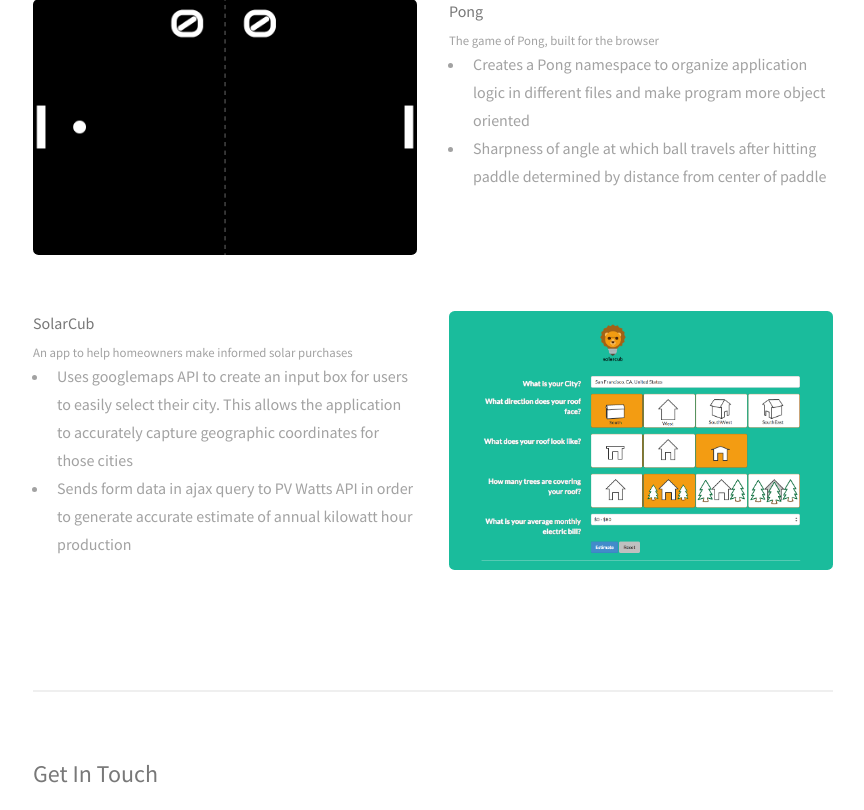
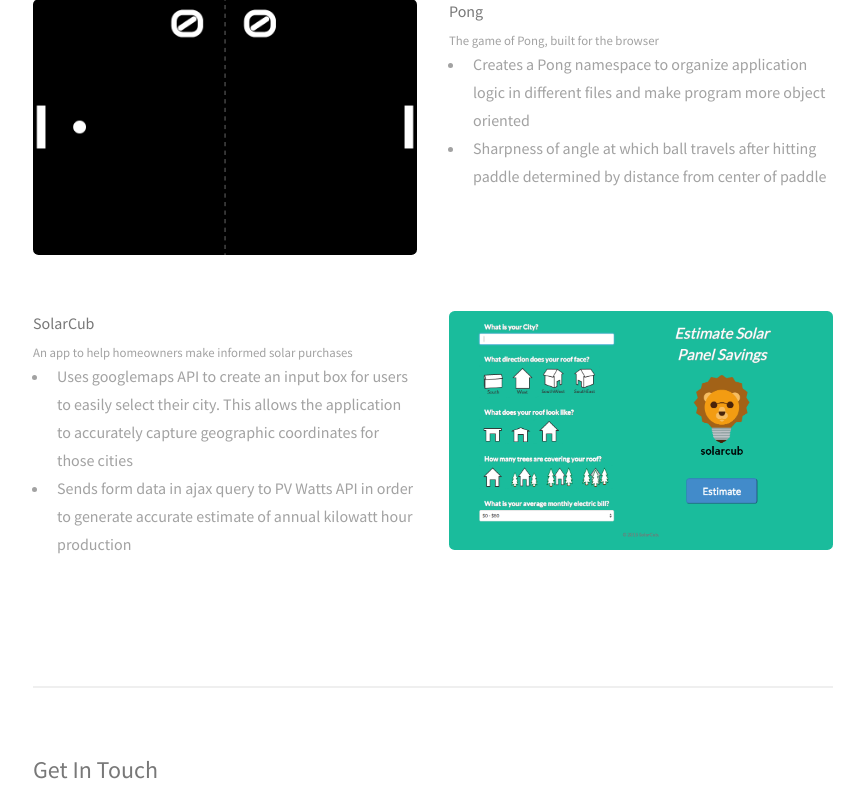
Before and after one commit to codymcnamara/Portfolio, a PHP site: page /index.php in a window 1280 px wide. Shown: the part 1406-2216 px from the top of the page, without its empty margins (399-1263 px from the left). Run offline with PHP 8.4, Linux system fonts and the light colour scheme; style sheets or scripts are compiled from the project's sources.

Commit message:
updated solarcub pic

```diff
--- a/index.html
+++ b/index.html
@@ -29,7 +29,8 @@
 
 		  ga('create', 'UA-62809155-2', 'auto');
 		  ga('send', 'pageview');
-	</script>
+
+		</script>
 	</head>
 	<body id="top">
 
@@ -128,372 +129,16 @@
 							</article>
 
 							<article class="6u$ 12u$(xsmall) work-item">
-								<a href="http://codymcnamara.github.io/solarcub/"><img src="images/solarcub2.png" alt="" class="image fit"/></a>
+								<a href="http://codymcnamara.github.io/solarcub/"><img src="images/solarcub_new_design.png" alt="" class="image fit"/></a>
 							</article>
 						</div>
-
-						<!-- <ul class="actions">
-							<li><a href="#" class="button">Full Portfolio</a></li>
-						</ul> -->
 					</section>
 
 				<!-- Three -->
 					<section id="three">
 						<h2>Get In Touch</h2>
 						<div id="contact-me"> <strong>Contact me if you’re interested in seeing what I can add to your team! </strong> <a href="mailto:codyjamesmcnamara@gmail.com" id="email-me">codyjamesmcnamara@gmail.com</a></div>
-						<!-- <div class="row">
-							<div class="8u 12u$(small)">
-								<form method="post" action="#">
-									<div class="row uniform 50%">
-										<div class="6u 12u$(xsmall)"><input type="text" name="name" id="name" placeholder="Name" /></div>
-										<div class="6u$ 12u$(xsmall)"><input type="email" name="email" id="email" placeholder="Email" /></div>
-										<div class="12u$"><textarea name="message" id="message" placeholder="Message" rows="4"></textarea></div>
-									</div>
-								</form>
-								<ul class="actions">
-									<li><input type="submit" value="Send Message" /></li>
-								</ul>
-							</div>
-							<div class="4u$ 12u$(small)">
-								<ul class="labeled-icons">
-									<li>
-										<h3 class="icon fa-home"><span class="label">Address</span></h3>
-										1234 Somewhere Rd.<br />
-										Nashville, TN 00000<br />
-										United States
-									</li>
-									<li>
-										<h3 class="icon fa-mobile"><span class="label">Phone</span></h3>
-										000-000-0000
-									</li>
-									<li>
-										<h3 class="icon fa-envelope-o"><span class="label">Email</span></h3>
-										<a href="#">hello@untitled.tld</a>
-									</li>
-								</ul>
-							</div>
-						</div> -->
 					</section>
-
-				<!-- Four -->
-				<!--
-					<section id="four">
-						<h2>Elements</h2>
-
-						<section>
-							<h4>Text</h4>
-							<p>This is <b>bold</b> and this is <strong>strong</strong>. This is <i>italic</i> and this is <em>emphasized</em>.
-							This is <sup>superscript</sup> text and this is <sub>subscript</sub> text.
-							This is <u>underlined</u> and this is code: <code>for (;;) { ... }</code>. Finally, <a href="#">this is a link</a>.</p>
-							<hr />
-							<header>
-								<h4>Heading with a Subtitle</h4>
-								<p>Lorem ipsum dolor sit amet nullam id egestas urna aliquam</p>
-							</header>
-							<p>Nunc lacinia ante nunc ac lobortis. Interdum adipiscing gravida odio porttitor sem non mi integer non faucibus ornare mi ut ante amet placerat aliquet. Volutpat eu sed ante lacinia sapien lorem accumsan varius montes viverra nibh in adipiscing blandit tempus accumsan.</p>
-							<header>
-								<h5>Heading with a Subtitle</h5>
-								<p>Lorem ipsum dolor sit amet nullam id egestas urna aliquam</p>
-							</header>
-							<p>Nunc lacinia ante nunc ac lobortis. Interdum adipiscing gravida odio porttitor sem non mi integer non faucibus ornare mi ut ante amet placerat aliquet. Volutpat eu sed ante lacinia sapien lorem accumsan varius montes viverra nibh in adipiscing blandit tempus accumsan.</p>
-							<hr />
-							<h2>Heading Level 2</h2>
-							<h3>Heading Level 3</h3>
-							<h4>Heading Level 4</h4>
-							<h5>Heading Level 5</h5>
-							<h6>Heading Level 6</h6>
-							<hr />
-							<h5>Blockquote</h5>
-							<blockquote>Fringilla nisl. Donec accumsan interdum nisi, quis tincidunt felis sagittis eget tempus euismod. Vestibulum ante ipsum primis in faucibus vestibulum. Blandit adipiscing eu felis iaculis volutpat ac adipiscing accumsan faucibus. Vestibulum ante ipsum primis in faucibus lorem ipsum dolor sit amet nullam adipiscing eu felis.</blockquote>
-							<h5>Preformatted</h5>
-							<pre><code>i = 0;
-
-while (!deck.isInOrder()) {
-print 'Iteration ' + i;
-deck.shuffle();
-i++;
-}
-
-print 'It took ' + i + ' iterations to sort the deck.';</code></pre>
-						</section>
-
-						<section>
-							<h4>Lists</h4>
-							<div class="row">
-								<div class="6u 12u$(xsmall)">
-									<h5>Unordered</h5>
-									<ul>
-										<li>Dolor pulvinar etiam magna etiam.</li>
-										<li>Sagittis adipiscing lorem eleifend.</li>
-										<li>Felis enim feugiat dolore viverra.</li>
-									</ul>
-									<h5>Alternate</h5>
-									<ul class="alt">
-										<li>Dolor pulvinar etiam magna etiam.</li>
-										<li>Sagittis adipiscing lorem eleifend.</li>
-										<li>Felis enim feugiat dolore viverra.</li>
-									</ul>
-								</div>
-								<div class="6u$ 12u$(xsmall)">
-									<h5>Ordered</h5>
-									<ol>
-										<li>Dolor pulvinar etiam magna etiam.</li>
-										<li>Etiam vel felis at lorem sed viverra.</li>
-										<li>Felis enim feugiat dolore viverra.</li>
-										<li>Dolor pulvinar etiam magna etiam.</li>
-										<li>Etiam vel felis at lorem sed viverra.</li>
-										<li>Felis enim feugiat dolore viverra.</li>
-									</ol>
-									<h5>Icons</h5>
-									<ul class="icons">
-										<li><a href="#" class="icon fa-twitter"><span class="label">Twitter</span></a></li>
-										<li><a href="#" class="icon fa-facebook"><span class="label">Facebook</span></a></li>
-										<li><a href="#" class="icon fa-instagram"><span class="label">Instagram</span></a></li>
-										<li><a href="#" class="icon fa-github"><span class="label">Github</span></a></li>
-										<li><a href="#" class="icon fa-dribbble"><span class="label">Dribbble</span></a></li>
-										<li><a href="#" class="icon fa-tumblr"><span class="label">Tumblr</span></a></li>
-									</ul>
-								</div>
-							</div>
-							<h5>Actions</h5>
-							<ul class="actions">
-								<li><a href="#" class="button special">Default</a></li>
-								<li><a href="#" class="button">Default</a></li>
-							</ul>
-							<ul class="actions small">
-								<li><a href="#" class="button special small">Small</a></li>
-								<li><a href="#" class="button small">Small</a></li>
-							</ul>
-							<div class="row">
-								<div class="6u 12u$(small)">
-									<ul class="actions vertical">
-										<li><a href="#" class="button special">Default</a></li>
-										<li><a href="#" class="button">Default</a></li>
-									</ul>
-								</div>
-								<div class="6u$ 12u$(small)">
-									<ul class="actions vertical small">
-										<li><a href="#" class="button special small">Small</a></li>
-										<li><a href="#" class="button small">Small</a></li>
-									</ul>
-								</div>
-								<div class="6u 12u$(small)">
-									<ul class="actions vertical">
-										<li><a href="#" class="button special fit">Default</a></li>
-										<li><a href="#" class="button fit">Default</a></li>
-									</ul>
-								</div>
-								<div class="6u$ 12u$(small)">
-									<ul class="actions vertical small">
-										<li><a href="#" class="button special small fit">Small</a></li>
-										<li><a href="#" class="button small fit">Small</a></li>
-									</ul>
-								</div>
-							</div>
-						</section>
-
-						<section>
-							<h4>Table</h4>
-							<h5>Default</h5>
-							<div class="table-wrapper">
-								<table>
-									<thead>
-										<tr>
-											<th>Name</th>
-											<th>Description</th>
-											<th>Price</th>
-										</tr>
-									</thead>
-									<tbody>
-										<tr>
-											<td>Item One</td>
-											<td>Ante turpis integer aliquet porttitor.</td>
-											<td>29.99</td>
-										</tr>
-										<tr>
-											<td>Item Two</td>
-											<td>Vis ac commodo adipiscing arcu aliquet.</td>
-											<td>19.99</td>
-										</tr>
-										<tr>
-											<td>Item Three</td>
-											<td> Morbi faucibus arcu accumsan lorem.</td>
-											<td>29.99</td>
-										</tr>
-										<tr>
-											<td>Item Four</td>
-											<td>Vitae integer tempus condimentum.</td>
-											<td>19.99</td>
-										</tr>
-										<tr>
-											<td>Item Five</td>
-											<td>Ante turpis integer aliquet porttitor.</td>
-											<td>29.99</td>
-										</tr>
-									</tbody>
-									<tfoot>
-										<tr>
-											<td colspan="2"></td>
-											<td>100.00</td>
-										</tr>
-									</tfoot>
-								</table>
-							</div>
-
-							<h5>Alternate</h5>
-							<div class="table-wrapper">
-								<table class="alt">
-									<thead>
-										<tr>
-											<th>Name</th>
-											<th>Description</th>
-											<th>Price</th>
-										</tr>
-									</thead>
-									<tbody>
-										<tr>
-											<td>Item One</td>
-											<td>Ante turpis integer aliquet porttitor.</td>
-											<td>29.99</td>
-										</tr>
-										<tr>
-											<td>Item Two</td>
-											<td>Vis ac commodo adipiscing arcu aliquet.</td>
-											<td>19.99</td>
-										</tr>
-										<tr>
-											<td>Item Three</td>
-											<td> Morbi faucibus arcu accumsan lorem.</td>
-											<td>29.99</td>
-										</tr>
-										<tr>
-											<td>Item Four</td>
-											<td>Vitae integer tempus condimentum.</td>
-											<td>19.99</td>
-										</tr>
-										<tr>
-											<td>Item Five</td>
-											<td>Ante turpis integer aliquet porttitor.</td>
-											<td>29.99</td>
-										</tr>
-									</tbody>
-									<tfoot>
-										<tr>
-											<td colspan="2"></td>
-											<td>100.00</td>
-										</tr>
-									</tfoot>
-								</table>
-							</div>
-						</section>
-
-						<section>
-							<h4>Buttons</h4>
-							<ul class="actions">
-								<li><a href="#" class="button special">Special</a></li>
-								<li><a href="#" class="button">Default</a></li>
-							</ul>
-							<ul class="actions">
-								<li><a href="#" class="button big">Big</a></li>
-								<li><a href="#" class="button">Default</a></li>
-								<li><a href="#" class="button small">Small</a></li>
-							</ul>
-							<ul class="actions fit">
-								<li><a href="#" class="button special fit">Fit</a></li>
-								<li><a href="#" class="button fit">Fit</a></li>
-							</ul>
-							<ul class="actions fit small">
-								<li><a href="#" class="button special fit small">Fit + Small</a></li>
-								<li><a href="#" class="button fit small">Fit + Small</a></li>
-							</ul>
-							<ul class="actions">
-								<li><a href="#" class="button special icon fa-download">Icon</a></li>
-								<li><a href="#" class="button icon fa-download">Icon</a></li>
-							</ul>
-							<ul class="actions">
-								<li><span class="button special disabled">Special</span></li>
-								<li><span class="button disabled">Default</span></li>
-							</ul>
-						</section>
-
-						<section>
-							<h4>Form</h4>
-							<form method="post" action="#">
-								<div class="row uniform 50%">
-									<div class="6u 12u$(xsmall)">
-										<input type="text" name="demo-name" id="demo-name" value="" placeholder="Name" />
-									</div>
-									<div class="6u$ 12u$(xsmall)">
-										<input type="email" name="demo-email" id="demo-email" value="" placeholder="Email" />
-									</div>
-									<div class="12u$">
-										<div class="select-wrapper">
-											<select name="demo-category" id="demo-category">
-												<option value="">- Category -</option>
-												<option value="1">Manufacturing</option>
-												<option value="1">Shipping</option>
-												<option value="1">Administration</option>
-												<option value="1">Human Resources</option>
-											</select>
-										</div>
-									</div>
-									<div class="4u 12u$(small)">
-										<input type="radio" id="demo-priority-low" name="demo-priority" checked>
-										<label for="demo-priority-low">Low Priority</label>
-									</div>
-									<div class="4u 12u$(small)">
-										<input type="radio" id="demo-priority-normal" name="demo-priority">
-										<label for="demo-priority-normal">Normal Priority</label>
-									</div>
-									<div class="4u$ 12u(small)">
-										<input type="radio" id="demo-priority-high" name="demo-priority">
-										<label for="demo-priority-high">High Priority</label>
-									</div>
-									<div class="6u 12u$(small)">
-										<input type="checkbox" id="demo-copy" name="demo-copy">
-										<label for="demo-copy">Email me a copy of this message</label>
-									</div>
-									<div class="6u$ 12u$(small)">
-										<input type="checkbox" id="demo-human" name="demo-human" checked>
-										<label for="demo-human">I am a human and not a robot</label>
-									</div>
-									<div class="12u$">
-										<textarea name="demo-message" id="demo-message" placeholder="Enter your message" rows="6"></textarea>
-									</div>
-									<div class="12u$">
-										<ul class="actions">
-											<li><input type="submit" value="Send Message" class="special" /></li>
-											<li><input type="reset" value="Reset" /></li>
-										</ul>
-									</div>
-								</div>
-							</form>
-						</section>
-
-						<section>
-							<h4>Image</h4>
-							<h5>Fit</h5>
-							<div class="box alt">
-								<div class="row 50% uniform">
-									<div class="12u$"><span class="image fit"><img src="images/fulls/05.jpg" alt="" /></span></div>
-									<div class="4u"><span class="image fit"><img src="images/thumbs/01.jpg" alt="" /></span></div>
-									<div class="4u"><span class="image fit"><img src="images/thumbs/02.jpg" alt="" /></span></div>
-									<div class="4u$"><span class="image fit"><img src="images/thumbs/03.jpg" alt="" /></span></div>
-									<div class="4u"><span class="image fit"><img src="images/thumbs/04.jpg" alt="" /></span></div>
-									<div class="4u"><span class="image fit"><img src="images/thumbs/05.jpg" alt="" /></span></div>
-									<div class="4u$"><span class="image fit"><img src="images/thumbs/06.jpg" alt="" /></span></div>
-									<div class="4u"><span class="image fit"><img src="images/thumbs/03.jpg" alt="" /></span></div>
-									<div class="4u"><span class="image fit"><img src="images/thumbs/02.jpg" alt="" /></span></div>
-									<div class="4u$"><span class="image fit"><img src="images/thumbs/01.jpg" alt="" /></span></div>
-								</div>
-							</div>
-							<h5>Left &amp; Right</h5>
-							<p><span class="image left"><img src="images/avatar.jpg" alt="" /></span>Fringilla nisl. Donec accumsan interdum nisi, quis tincidunt felis sagittis eget. tempus euismod. Vestibulum ante ipsum primis in faucibus vestibulum. Blandit adipiscing eu felis iaculis volutpat ac adipiscing accumsan eu faucibus. Integer ac pellentesque praesent tincidunt felis sagittis eget. tempus euismod. Vestibulum ante ipsum primis in faucibus vestibulum. Blandit adipiscing eu felis iaculis volutpat ac adipiscing accumsan eu faucibus. Integer ac pellentesque praesent. Donec accumsan interdum nisi, quis tincidunt felis sagittis eget. tempus euismod. Vestibulum ante ipsum primis in faucibus vestibulum. Blandit adipiscing eu felis iaculis volutpat ac adipiscing accumsan eu faucibus. Integer ac pellentesque praesent tincidunt felis sagittis eget. tempus euismod. Vestibulum ante ipsum primis in faucibus vestibulum. Blandit adipiscing eu felis iaculis volutpat ac adipiscing accumsan eu faucibus. Integer ac pellentesque praesent.</p>
-							<p><span class="image right"><img src="images/avatar.jpg" alt="" /></span>Fringilla nisl. Donec accumsan interdum nisi, quis tincidunt felis sagittis eget. tempus euismod. Vestibulum ante ipsum primis in faucibus vestibulum. Blandit adipiscing eu felis iaculis volutpat ac adipiscing accumsan eu faucibus. Integer ac pellentesque praesent tincidunt felis sagittis eget. tempus euismod. Vestibulum ante ipsum primis in faucibus vestibulum. Blandit adipiscing eu felis iaculis volutpat ac adipiscing accumsan eu faucibus. Integer ac pellentesque praesent. Donec accumsan interdum nisi, quis tincidunt felis sagittis eget. tempus euismod. Vestibulum ante ipsum primis in faucibus vestibulum. Blandit adipiscing eu felis iaculis volutpat ac adipiscing accumsan eu faucibus. Integer ac pellentesque praesent tincidunt felis sagittis eget. tempus euismod. Vestibulum ante ipsum primis in faucibus vestibulum. Blandit adipiscing eu felis iaculis volutpat ac adipiscing accumsan eu faucibus. Integer ac pellentesque praesent.</p>
-						</section>
-
-					</section>
-				-->
 
 			</div>
 
```
Also changed, not shown: css/ie/v8.css (line endings or trailing spaces), images/solarcub_new_design.png (added), sass/ie/v8.scss (line endings or trailing spaces).
